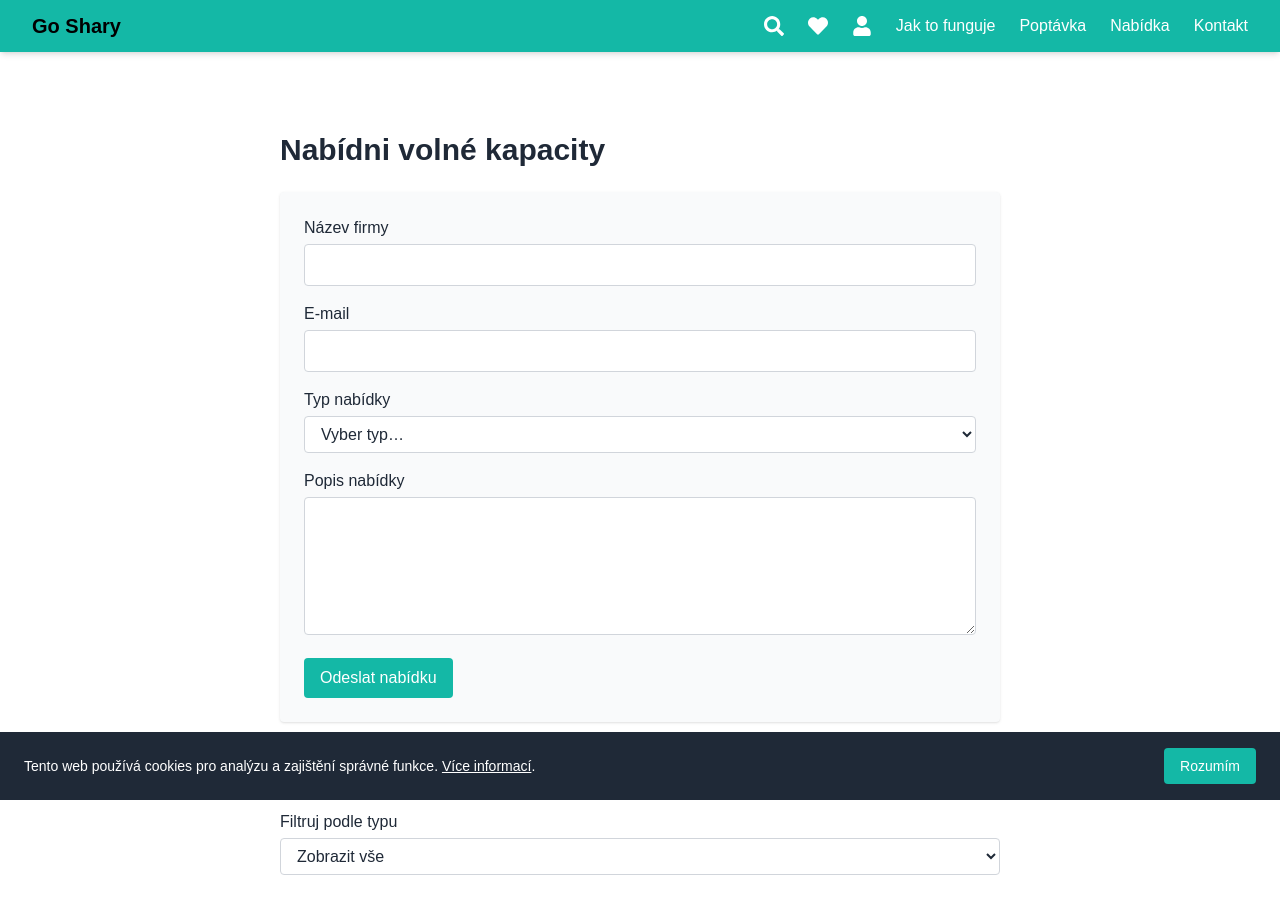
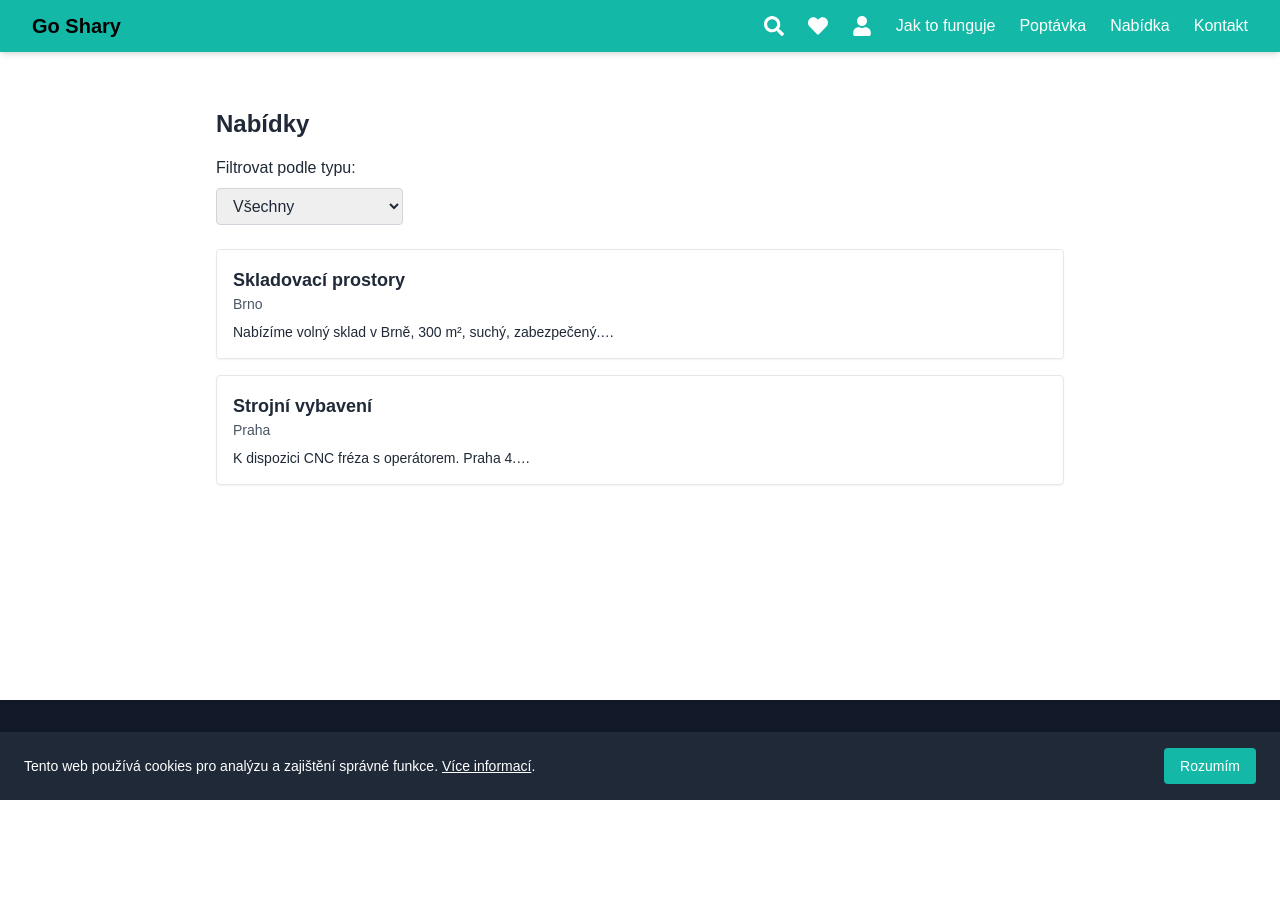
Before and after one commit to Tekier10/goshary, a Next.js app: page /nabidka in a window 1280 px wide. Shown: the top 897 px of the page. After the commit the page ends 800 px from the top, so only its background shows below. Built offline with nearby package versions, Linux system fonts and the light colour scheme; a web font is replaced by a local one.

Commit message:
Update nabidka.tsx

```diff
--- a/pages/nabidka.tsx
+++ b/pages/nabidka.tsx
@@ -1,115 +1,40 @@
-// pages/nabidka.tsx
+import { useState } from 'react'; import Link from 'next/link';
 
-import { useState } from 'react';
+const mockNabidky = [ { id: '1', typ: 'Skladovací prostory', popis: 'Nabízíme volný sklad v Brně, 300 m², suchý, zabezpečený.', lokalita: 'Brno', kontakt: 'firma@example.cz', }, { id: '2', typ: 'Strojní vybavení', popis: 'K dispozici CNC fréza s operátorem. Praha 4.', lokalita: 'Praha', kontakt: 'cnc@firma.cz', }, ];
 
-type Nabidka = {
-  id: number;
-  typ: string;
-  firma: string;
-  popis: string;
-};
+export default function NabidkaPage() { const [typFiltr, setTypFiltr] = useState('');
 
-const fakeNabidky: Nabidka[] = [
-  { id: 1, typ: 'prostor', firma: 'Skladujeme.cz', popis: 'Nabízíme volný sklad v Plzni 50 m² na 3 měsíce.' },
-  { id: 2, typ: 'doprava', firma: 'ExpresLog', popis: 'Volná dodávka každý pátek v Praze a okolí.' },
-  { id: 3, typ: 'vybaveni', firma: 'Stroje a nářadí s.r.o.', popis: 'Možnost zapůjčení stavebního lešení.' },
-  { id: 4, typ: 'sluzby', firma: 'Flexi Office', popis: 'Nabízíme administrativní výpomoc na dálku.' },
-];
+const typy = [...new Set(mockNabidky.map((p) => p.typ))]; const filteredNabidky = typFiltr ? mockNabidky.filter((p) => p.typ === typFiltr) : mockNabidky;
 
-export default function Nabidka() {
-  const [submitted, setSubmitted] = useState(false);
-  const [typ, setTyp] = useState('');
-  const [filtr, setFiltr] = useState('');
+return ( <main className="max-w-4xl mx-auto p-6"> <h1 className="text-2xl font-bold mb-4">Nabídky</h1>
 
-  const handleSubmit = (e: React.FormEvent) => {
-    e.preventDefault();
-    setSubmitted(true);
-  };
+<div className="mb-6">
+    <label className="block mb-2 font-medium">Filtrovat podle typu:</label>
+    <select
+      value={typFiltr}
+      onChange={(e) => setTypFiltr(e.target.value)}
+      className="border border-gray-300 rounded px-3 py-2"
+    >
+      <option value="">Všechny</option>
+      {typy.map((typ) => (
+        <option key={typ} value={typ}>
+          {typ}
+        </option>
+      ))}
+    </select>
+  </div>
 
-  const zobrazeneNabidky = filtr
-    ? fakeNabidky.filter((n) => n.typ === filtr)
-    : fakeNabidky;
+  <div className="grid gap-4">
+    {filteredNabidky.map((nabidka) => (
+      <Link key={nabidka.id} href={`/nabidka/${nabidka.id}`}>
+        <div className="border rounded p-4 shadow-sm hover:bg-gray-50 hover:shadow-md transition cursor-pointer">
+          <h2 className="text-lg font-semibold">{nabidka.typ}</h2>
+          <p className="text-sm text-gray-600">{nabidka.lokalita}</p>
+          <p className="mt-2 text-sm text-gray-800">{nabidka.popis.slice(0, 100)}…</p>
+        </div>
+      </Link>
+    ))}
+  </div>
+</main>
 
-  return (
-    <main className="max-w-3xl mx-auto px-6 py-12 text-gray-800">
-      <h1 className="text-3xl font-bold mb-6">Nabídni volné kapacity</h1>
-
-      {!submitted ? (
-        <form onSubmit={handleSubmit} className="bg-gray-50 p-6 rounded shadow space-y-4 mb-10">
-          <div>
-            <label className="block font-medium mb-1">Název firmy</label>
-            <input type="text" required className="w-full border border-gray-300 rounded px-3 py-2" />
-          </div>
-
-          <div>
-            <label className="block font-medium mb-1">E-mail</label>
-            <input type="email" required className="w-full border border-gray-300 rounded px-3 py-2" />
-          </div>
-
-          <div>
-            <label className="block font-medium mb-1">Typ nabídky</label>
-            <select
-              required
-              value={typ}
-              onChange={(e) => setTyp(e.target.value)}
-              className="w-full border border-gray-300 rounded px-3 py-2 bg-white"
-            >
-              <option value="">Vyber typ…</option>
-              <option value="prostor">Prostor</option>
-              <option value="doprava">Doprava</option>
-              <option value="vybaveni">Vybavení</option>
-              <option value="sluzby">Služby</option>
-              <option value="jine">Jiné</option>
-            </select>
-          </div>
-
-          <div>
-            <label className="block font-medium mb-1">Popis nabídky</label>
-            <textarea required className="w-full border border-gray-300 rounded px-3 py-2" rows={5}></textarea>
-          </div>
-
-          <button
-            type="submit"
-            className="bg-teal-500 hover:bg-teal-600 text-white px-4 py-2 rounded"
-          >
-            Odeslat nabídku
-          </button>
-        </form>
-      ) : (
-        <div className="bg-green-100 text-green-800 px-4 py-3 rounded shadow mb-10">
-          Děkujeme! Tvoje nabídka byla zaznamenána.
-        </div>
-      )}
-
-      <h2 className="text-2xl font-semibold mb-4">📦 Nabídky ostatních firem</h2>
-
-      <div className="mb-6">
-        <label className="block font-medium mb-1">Filtruj podle typu</label>
-        <select
-          value={filtr}
-          onChange={(e) => setFiltr(e.target.value)}
-          className="w-full border border-gray-300 rounded px-3 py-2 bg-white"
-        >
-          <option value="">Zobrazit vše</option>
-          <option value="prostor">Prostor</option>
-          <option value="doprava">Doprava</option>
-          <option value="vybaveni">Vybavení</option>
-          <option value="sluzby">Služby</option>
-        </select>
-      </div>
-
-      <ul className="space-y-4">
-        {zobrazeneNabidky.map((n) => (
-          <li key={n.id} className="border border-gray-300 rounded p-4 bg-white shadow-sm">
-            <p className="text-sm text-gray-500 mb-1">Typ: <strong>{n.typ}</strong></p>
-            <p className="font-semibold">{n.firma}</p>
-            <p>{n.popis}</p>
-          </li>
-        ))}
-        {zobrazeneNabidky.length === 0 && (
-          <p className="text-gray-500 italic">Žádné nabídky tohoto typu.</p>
-        )}
-      </ul>
-    </main>
-  );
-}
+); }
```
